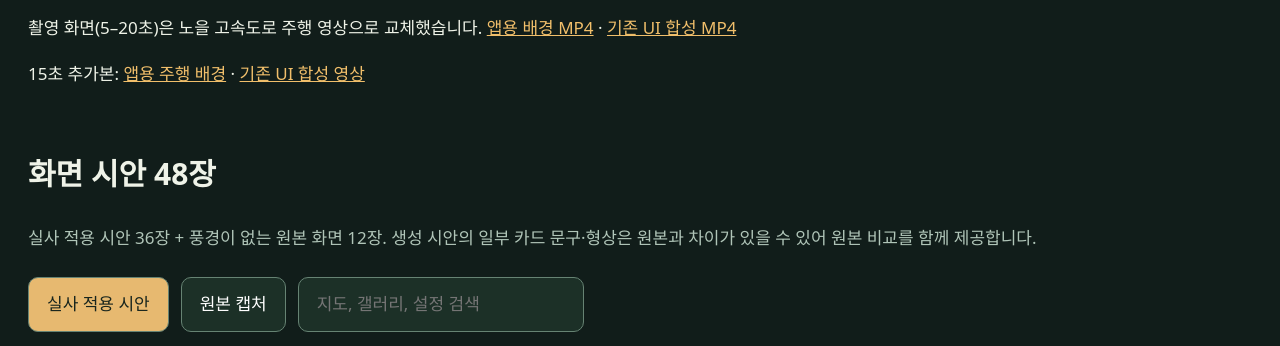
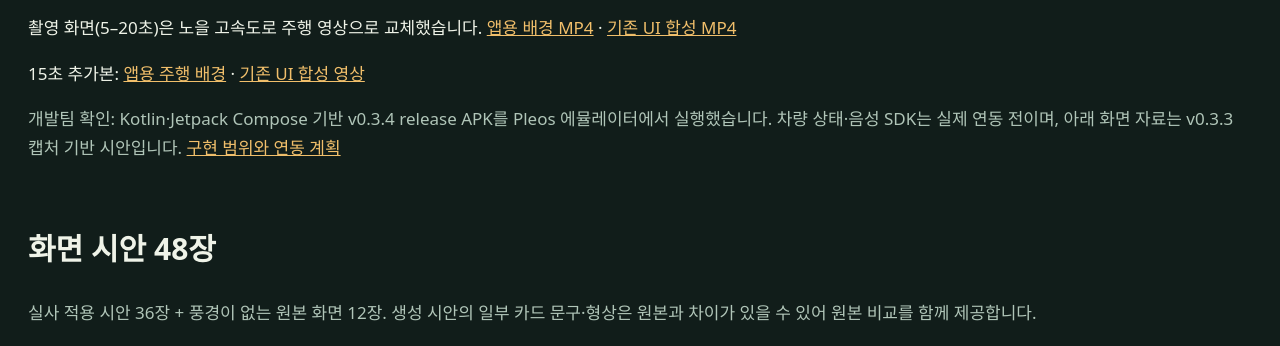
Before and after one commit to ericpapa80/chagok-contest-2026, a plain HTML site: page index.html in a window 1280 px wide. Shown: the part 1415-1761 px from the top of the page. Drawn offline with Linux system fonts and the light colour scheme.

Commit message:
Clarify team reported v0.3.4 implementation and submission links

```diff
--- a/index.html
+++ b/index.html
@@ -1,7 +1,7 @@
 <!doctype html><html lang="ko"><meta charset="utf-8"><meta name="viewport" content="width=device-width,initial-scale=1"><title>차곡차곡 — 함께 달린 하루</title>
 <style>*{box-sizing:border-box}body{margin:0;background:#111d1a;color:#eff3e8;font:17px/1.7 system-ui,'Malgun Gothic',sans-serif}main{max-width:1280px;margin:auto;padding:48px 28px}header{padding:40px 0 54px;border-bottom:1px solid #385047}small,.note{color:#b0c5b8}h1{font-size:clamp(44px,7vw,88px);line-height:1.1;margin:20px 0}h2{font-size:30px;margin-top:60px}a{color:#f1bf6b}nav{display:flex;gap:24px;flex-wrap:wrap}video{max-width:100%;background:#070e0b;border-radius:16px}.videos{display:grid;grid-template-columns:2fr 1fr;gap:30px;align-items:start}.short{max-height:620px}button,input{font:inherit;padding:12px 18px;border:1px solid #668373;border-radius:10px;background:#1c3027;color:#fff}button{cursor:pointer}button[aria-pressed=true]{background:#e7b970;color:#18251d}.controls{display:flex;gap:12px;flex-wrap:wrap;margin:24px 0}.grid{display:grid;grid-template-columns:repeat(3,1fr);gap:22px}figure{margin:0;background:#1c2b25;padding:12px;border-radius:12px}figure img{width:100%;height:190px;object-fit:contain;background:#0b1410;border-radius:6px}figcaption{font-size:14px;margin-top:10px;word-break:keep-all}.asset img{height:300px}.tag{display:inline-block;padding:5px 12px;border-radius:30px;background:#294333;color:#cee2ce}footer{padding:50px 0;margin-top:50px;border-top:1px solid #385047;font-size:14px}@media(max-width:760px){.videos,.grid{grid-template-columns:1fr}.short{max-height:650px}main{padding:24px 18px}}
-</style><main><header><small>PLEOS CONNECT · CONCEPT & SCREEN FLOW</small><h1>함께 달린 하루를<br>차곡차곡.</h1><p>스쳐 지나간 풍경에 한마디를 더하고,<br>익숙한 길에서 우리의 기억을 다시 만납니다.</p><nav><a href="#demo">흐름 시연</a><a href="#short">숏폼</a><a href="#screens">화면 48장</a><a href="#assets">앱용 자산</a><a href="https://github.com/ericpapa80/chagok-contest-2026">GitHub</a></nav></header>
+</style><main><header><small>PLEOS CONNECT · CONCEPT & SCREEN FLOW</small><h1>함께 달린 하루를<br>차곡차곡.</h1><p>스쳐 지나간 풍경에 한마디를 더하고,<br>익숙한 길에서 우리의 기억을 다시 만납니다.</p><nav><a href="#demo">흐름 시연</a><a href="#short">숏폼</a><a href="#screens">화면 48장</a><a href="#assets">앱용 자산</a><a href="https://github.com/moontomoon119/chagok-chagok">GitHub</a></nav></header>
 <h2 id="demo">기록에서 회상까지</h2><div class="videos"><section><video controls preload="metadata" poster="posters/demo.jpg" src="videos/chagok-demo-60s.mp4?v=highway15final"></video><p>60초 · 1920×1080 · 화면 캡처 기반 흐름 시연</p></section><section id="short"><video class="short" controls preload="metadata" poster="posters/short.jpg" src="videos/chagok-short-30s.mp4"></video><p>30초 · 1080×1920 · 세로 소개 영상</p><a href="videos/chagok-short-30s.mp4">숏폼 MP4 직접 열기</a></section></div><p class="note">제공받은 v0.3.3 화면 캡처와 Higgsfield 연출 풍경으로 편집한 시안입니다. 실제 앱 실행 녹화나 차량 연동 검증 영상이 아닙니다. 영상은 무음입니다.</p>
-<p>촬영 화면(5–20초)은 노을 고속도로 주행 영상으로 교체했습니다. <a href="assets/videos/driving/highway-driving-5s.mp4">앱용 배경 MP4</a> · <a href="videos/highway-driving-ui-5s.mp4">기존 UI 합성 MP4</a></p><p>15초 추가본: <a href="assets/videos/driving/highway-driving-15s.mp4">앱용 주행 배경</a> · <a href="videos/highway-driving-ui-15s.mp4">기존 UI 합성 영상</a></p><h2 id="screens">화면 시안 48장</h2><p class="note">실사 적용 시안 36장 + 풍경이 없는 원본 화면 12장. 생성 시안의 일부 카드 문구·형상은 원본과 차이가 있을 수 있어 원본 비교를 함께 제공합니다.</p><div class="controls"><button id="photo" aria-pressed="true">실사 적용 시안</button><button id="original" aria-pressed="false">원본 캡처</button><input id="search" type="search" aria-label="화면 검색" placeholder="지도, 갤러리, 설정 검색"></div><div class="grid" id="screen-grid"></div>
+<p>촬영 화면(5–20초)은 노을 고속도로 주행 영상으로 교체했습니다. <a href="assets/videos/driving/highway-driving-5s.mp4">앱용 배경 MP4</a> · <a href="videos/highway-driving-ui-5s.mp4">기존 UI 합성 MP4</a></p><p>15초 추가본: <a href="assets/videos/driving/highway-driving-15s.mp4">앱용 주행 배경</a> · <a href="videos/highway-driving-ui-15s.mp4">기존 UI 합성 영상</a></p><p class="note">개발팀 확인: Kotlin·Jetpack Compose 기반 v0.3.4 release APK를 Pleos 에뮬레이터에서 실행했습니다. 차량 상태·음성 SDK는 실제 연동 전이며, 아래 화면 자료는 v0.3.3 캡처 기반 시안입니다. <a href="docs/implementation-status.md">구현 범위와 연동 계획</a></p><h2 id="screens">화면 시안 48장</h2><p class="note">실사 적용 시안 36장 + 풍경이 없는 원본 화면 12장. 생성 시안의 일부 카드 문구·형상은 원본과 차이가 있을 수 있어 원본 비교를 함께 제공합니다.</p><div class="controls"><button id="photo" aria-pressed="true">실사 적용 시안</button><button id="original" aria-pressed="false">원본 캡처</button><input id="search" type="search" aria-label="화면 검색" placeholder="지도, 갤러리, 설정 검색"></div><div class="grid" id="screen-grid"></div>
 <h2 id="assets">앱에 넣는 개별 풍경</h2><p>이미지 18장 · 3초 확대 영상 16개 · 시작 배경 8초 영상 1개</p><p class="note">원본 구도와 색감을 참고한 AI 연출 이미지입니다. 실제 장소의 정확한 재현을 의미하지 않습니다. 파일명과 픽셀 크기는 제공된 README에 맞췄습니다.</p><div class="grid" id="asset-grid"></div><footer><p><a href="docs/submission-guide.md">제출 안내</a> · <a href="docs/screen-guide.md">화면 설명</a> · <a href="docs/asset-guide.md">자산 사용 안내</a></p><p>자료 저장소이며 Android 앱 소스·APK는 포함하지 않습니다. 가족 대화·시간·경로는 데모 시나리오입니다.</p></footer></main>
 <script>let mode='screens',data;function render(){let q=document.querySelector('#search').value.trim();document.querySelector('#screen-grid').innerHTML=data.screens.filter(f=>f.includes(q)).map(f=>`<figure><a href="${mode}/${encodeURIComponent(f)}" target="_blank"><img loading="lazy" src="${mode}/${encodeURIComponent(f)}" alt="${f.slice(0,-4)}"></a><figcaption>${f.slice(0,-4).replaceAll('_',' ')}</figcaption></figure>`).join('')}fetch('manifest.json').then(r=>r.json()).then(d=>{data=d;render();document.querySelector('#asset-grid').innerHTML=d.assets.map(a=>`<figure class="asset"><a href="${a.image}"><img loading="lazy" src="${a.image}" alt="${a.title}"></a><figcaption>${a.title}<br><a href="${a.image}">PNG</a>${a.video?` · <a href="${a.video}">MP4</a>`:''}</figcaption></figure>`).join('')});document.querySelector('#search').oninput=render;for(let id of ['photo','original'])document.getElementById(id).onclick=()=>{mode=id==='photo'?'screens':'originals';for(let other of ['photo','original'])document.getElementById(other).setAttribute('aria-pressed',other===id);render()};</script></html>
```
Also changed, not shown: 2 other files.
